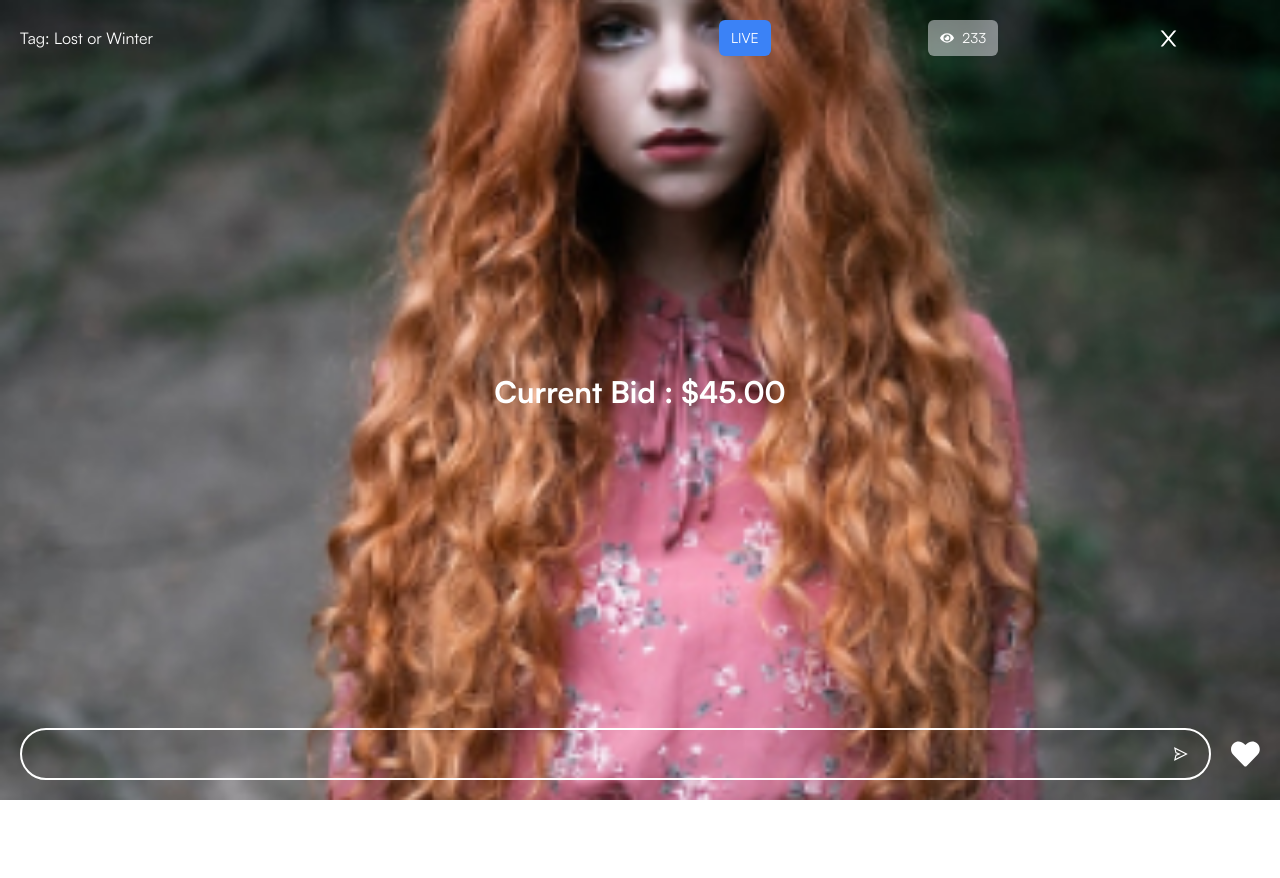
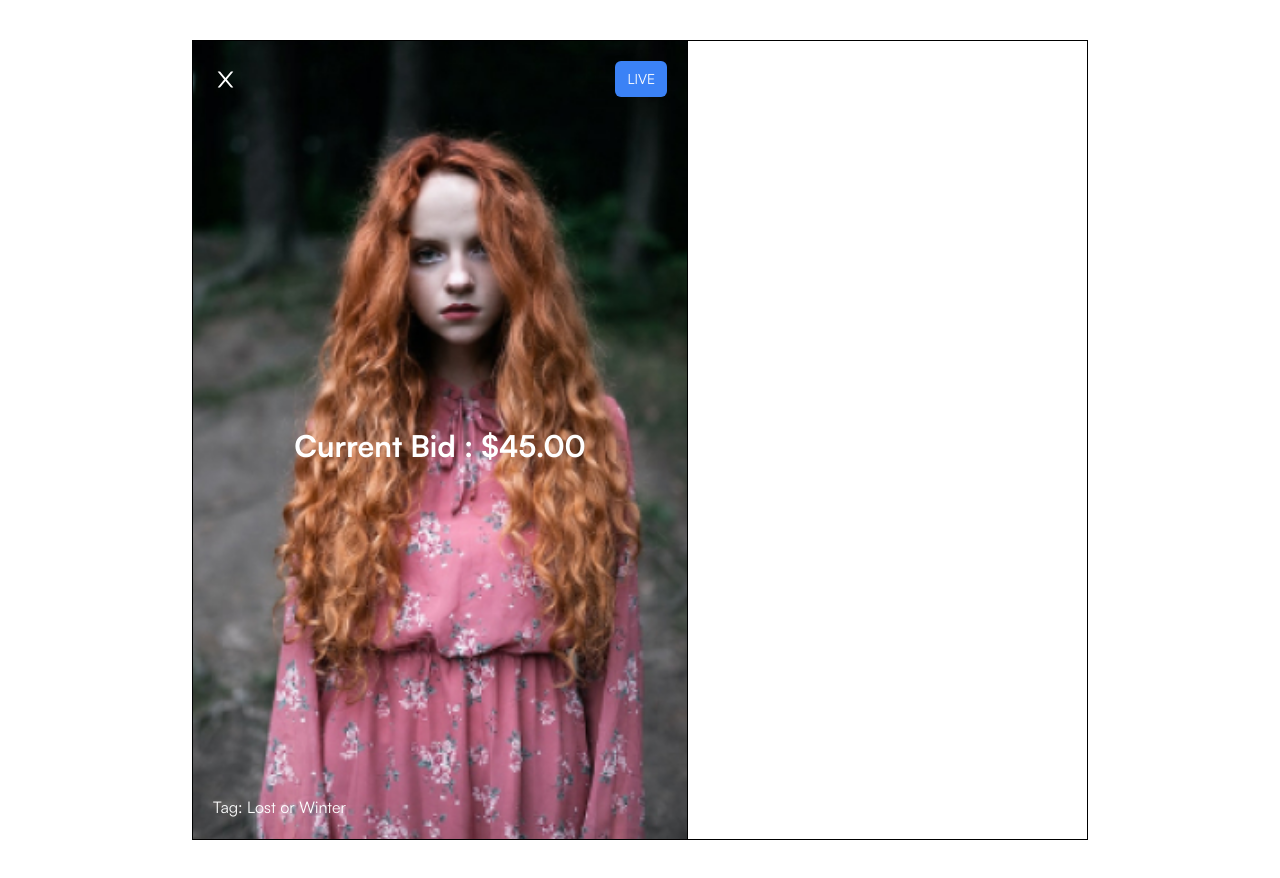
Before and after one commit to EngrTactics/artsy, a React (Create React App) app: page /auctions/livebid in a window 1280 px wide. Before the commit the page ends 800 px from the top, so only its background shows below. Built offline with nearby package versions, Linux system fonts and the light colour scheme.

Commit message:
responsive for LiveStream page

```diff
--- a/src/pages/LiveStream.js
+++ b/src/pages/LiveStream.js
@@ -9,20 +9,20 @@ const LiveStream = () => {
     navigate("/auctions");
   };
   return (
-    <div className="relative">
+    <div className="relative mx-auto container md:p-10 md:flex ">
       {/* Product being bidded: Image */}
       <div
         style={{ backgroundImage: `url(${girl})` }}
-        className="p-5 w-full h-screen flex flex-col  bg-cover bg-center text-white justify-between items-center"
+        className="p-5 w-full min-w-[400px] h-screen flex flex-col  bg-cover bg-center text-white justify-between items-center md:items-start md:border-[1.5px] border-black"
       >
         {/* Tag, views and close */}
         <div className="w-full flex justify-between items-center">
-          <h1>Tag: Lost or Winter</h1>
-          <div className="flex items-center justify-around w-1/2">
+          <h1 className="md:hidden">Tag: Lost or Winter</h1>
+          <div className="flex items-center justify-around w-1/2 md:flex-row-reverse md:w-full md:justify-between">
             <div className="bg-blue-500 px-3 py-2 uppercase rounded-md text-sm">
               Live
             </div>
-            <div className=" flex items-center space-x-2 bg-gray-200 bg-opacity-50 justify-around px-3 py-2 uppercase rounded-md text-sm">
+            <div className=" flex items-center space-x-2 bg-gray-200 bg-opacity-50 justify-around px-3 py-2 uppercase rounded-md text-sm md:hidden">
               <FaEye></FaEye>
               <h1>233</h1>
             </div>
@@ -34,10 +34,11 @@ const LiveStream = () => {
           </div>
         </div>
         {/* Current Bid */}
-        <h1 className="text-3xl font-bold">Current Bid : $45.00</h1>
-
+        <h1 className="text-3xl font-bold w-full text-center">
+          Current Bid : $45.00
+        </h1>
         {/* comment and Like section */}
-        <div className="flex justify-between items-center space-x-5 w-full">
+        <div className="flex justify-between items-center space-x-5 w-full md:hidden">
           <form className=" w-full flex items-center border-white border-2 rounded-full px-5 py-3">
             <input
               type="text"
@@ -48,7 +49,10 @@ const LiveStream = () => {
           {/* Love icon */}
           <FaHeart size={30}></FaHeart>
         </div>
+        <h1 className="hidden md:block">Tag: Lost or Winter</h1>
       </div>
+      {/* comment section for desktop view */}
+      <div className=" hidden md:p-5 md:block md:justify-self-start md:border-y-[1.5px] border-black min-w-[400px] border-r-[1.5px]"></div>
     </div>
   );
 };
```
